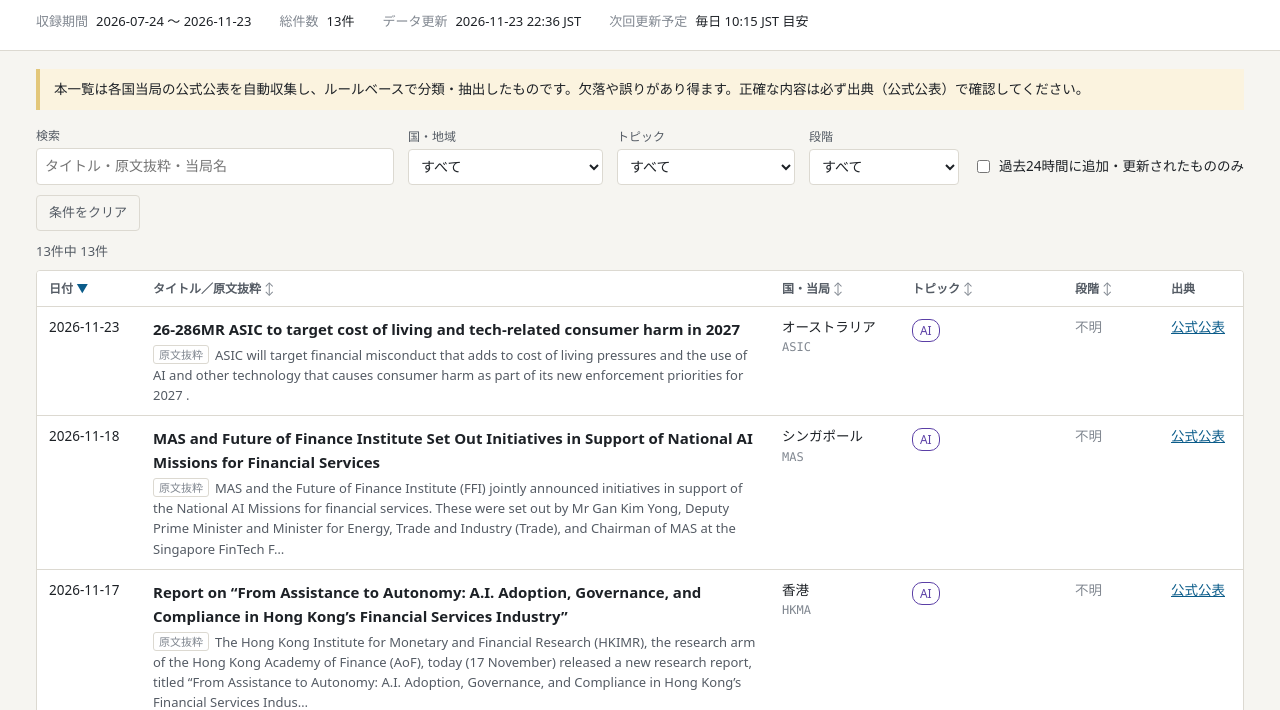
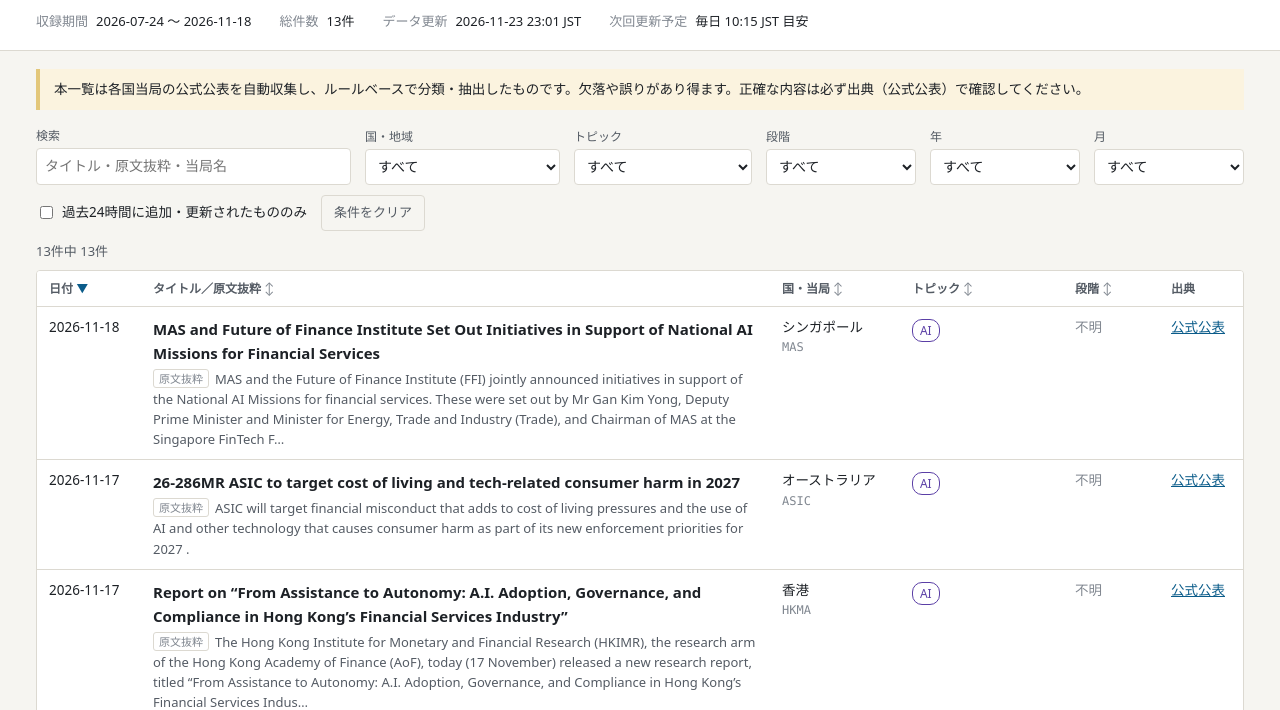
Before and after one commit to jawfishlab/jawfishlab.github.io, a plain HTML site: page reg-watch/index.html in a window 1280 px wide. Shown: the part 90-800 px from the top of the page. Drawn offline with Linux system fonts and the light colour scheme.

Commit message:
data: publish regulation index

```diff
--- a/reg-watch/app.js
+++ b/reg-watch/app.js
@@ -4,6 +4,7 @@
   var DATA_URL = "data/updates.json";
   var PAGE_SIZE = 30;
   var DAY_MS = 24 * 60 * 60 * 1000;
+  var MONTHS = ["01", "02", "03", "04", "05", "06", "07", "08", "09", "10", "11", "12"];
 
   // Display labels only. Classification lives entirely in the JSON.
   var TOPIC_LABELS = {
@@ -39,6 +40,8 @@
     country: document.getElementById("f-country"),
     topic: document.getElementById("f-topic"),
     stage: document.getElementById("f-stage"),
+    year: document.getElementById("f-year"),
+    month: document.getElementById("f-month"),
     recent: document.getElementById("f-recent"),
     reset: document.getElementById("reset"),
     rows: document.getElementById("rows"),
@@ -91,6 +94,17 @@
     });
   }
 
+  // Returns { year: "YYYY", month: "MM" } for a YYYY-MM-DD published_at, or null
+  // when it is missing or cannot be read as a real calendar date.
+  function publishedYearMonth(value) {
+    var m = /^(\d{4})-(\d{2})-(\d{2})$/.exec(value || "");
+    if (!m) return null;
+    var y = +m[1], mo = +m[2], d = +m[3];
+    var date = new Date(Date.UTC(y, mo - 1, d));
+    if (date.getUTCFullYear() !== y || date.getUTCMonth() !== mo - 1 || date.getUTCDate() !== d) return null;
+    return { year: m[1], month: m[2] };
+  }
+
   function searchText(item) {
     return [item.title, item.title_ja || "", item.summary_ja, item.regulator,
       item.country_name, countryLabel(item.country_code)].join("\n").toLowerCase();
@@ -102,6 +116,8 @@
       country: el.country.value,
       topic: el.topic.value,
       stage: el.stage.value,
+      year: el.year.value,
+      month: el.month.value,
       recent: el.recent.checked
     };
   }
@@ -113,6 +129,13 @@
       if (f.country && item.country_code !== f.country) return false;
       if (f.topic && item.topics.indexOf(f.topic) === -1) return false;
       if (f.stage && item.stage !== f.stage) return false;
+      if (f.year || f.month) {
+        // Undated or unparseable items only drop out once a year or month is chosen.
+        var ym = item._ym;
+        if (!ym) return false;
+        if (f.year && ym.year !== f.year) return false;
+        if (f.month && ym.month !== f.month) return false;
+      }
       if (f.recent) {
         var touched = Date.parse(item.updated_at || item.collected_at);
         if (!(touched >= cutoff)) return false;
@@ -232,6 +255,7 @@
   function init(data) {
     state.items = data.items.map(function (item) {
       item._search = searchText(item);
+      item._ym = publishedYearMonth(item.published_at);
       return item;
     });
     setHeader(data);
@@ -243,13 +267,16 @@
     });
     fillSelect(el.topic, Object.keys(TOPIC_LABELS), function (t) { return TOPIC_LABELS[t]; });
     fillSelect(el.stage, Object.keys(STAGE_LABELS), function (s) { return STAGE_LABELS[s]; });
+    fillSelect(el.year, uniq(state.items.map(function (i) { return i._ym && i._ym.year; }).filter(Boolean)).sort().reverse(),
+      function (y) { return y + "年"; });
+    fillSelect(el.month, MONTHS, function (m) { return (+m) + "月"; });
 
     var timer = null;
     el.q.addEventListener("input", function () {
       clearTimeout(timer);
       timer = setTimeout(resetPaging, 120);
     });
-    [el.country, el.topic, el.stage, el.recent].forEach(function (control) {
+    [el.country, el.topic, el.stage, el.year, el.month, el.recent].forEach(function (control) {
       control.addEventListener("change", resetPaging);
     });
     el.reset.addEventListener("click", function () {
@@ -257,6 +284,8 @@
       el.country.value = "";
       el.topic.value = "";
       el.stage.value = "";
+      el.year.value = "";
+      el.month.value = "";
       el.recent.checked = false;
       resetPaging();
     });
--- a/reg-watch/data/updates.json
+++ b/reg-watch/data/updates.json
@@ -1,6 +1,6 @@
 {
   "schema_version": 1,
-  "generated_at": "2026-11-23T13:36:09Z",
+  "generated_at": "2026-11-23T14:01:37Z",
   "item_count": 13,
   "filtered_out_count": 89,
   "sources": [
@@ -35,30 +35,6 @@
   ],
   "items": [
     {
-      "id": "asic_au-d272b5a507b88075",
-      "source_id": "asic_au",
-      "country_code": "AU",
-      "country_name": "Australia",
-      "regulator": "ASIC",
-      "title": "26-286MR ASIC to target cost of living and tech-related consumer harm in 2027",
-      "title_ja": null,
-      "url": "https://www.asic.gov.au/about-asic/news-centre/find-a-media-release/2026-releases/26-286mr-asic-to-target-cost-of-living-and-tech-related-consumer-harm-in-2027",
-      "published_at": "2026-11-23",
-      "collected_at": "2026-11-18T08:34:41Z",
-      "updated_at": "2026-11-23T13:36:09Z",
-      "topics": [
-        "ai"
-      ],
-      "stage": "unknown",
-      "summary_ja": "ASIC will target financial misconduct that adds to cost of living pressures and the use of AI and other technology that causes consumer harm as part of its new enforcement priorities for 2027 .",
-      "summary_method": "extractive",
-      "related_ids": [],
-      "legacy_labels": [
-        "Category: RegulatoryUpdate",
-        "Domain: Banking"
-      ]
-    },
-    {
       "id": "mas_sg-dcf570536c3f73b6",
       "source_id": "mas_sg",
       "country_code": "SG",
@@ -75,6 +51,30 @@
       ],
       "stage": "unknown",
       "summary_ja": "MAS and the Future of Finance Institute (FFI) jointly announced initiatives in support of the National AI Missions for financial services. These were set out by Mr Gan Kim Yong, Deputy Prime Minister and Minister for Energy, Trade and Industry (Trade), and Chairman of MAS at the Singapore FinTech F…",
+      "summary_method": "extractive",
+      "related_ids": [],
+      "legacy_labels": [
+        "Category: RegulatoryUpdate",
+        "Domain: Banking"
+      ]
+    },
+    {
+      "id": "asic_au-d272b5a507b88075",
+      "source_id": "asic_au",
+      "country_code": "AU",
+      "country_name": "Australia",
+      "regulator": "ASIC",
+      "title": "26-286MR ASIC to target cost of living and tech-related consumer harm in 2027",
+      "title_ja": null,
+      "url": "https://www.asic.gov.au/about-asic/news-centre/find-a-media-release/2026-releases/26-286mr-asic-to-target-cost-of-living-and-tech-related-consumer-harm-in-2027",
+      "published_at": "2026-11-17",
+      "collected_at": "2026-11-18T08:34:41Z",
+      "updated_at": "2026-11-23T14:01:37Z",
+      "topics": [
+        "ai"
+      ],
+      "stage": "unknown",
+      "summary_ja": "ASIC will target financial misconduct that adds to cost of living pressures and the use of AI and other technology that causes consumer harm as part of its new enforcement priorities for 2027 .",
       "summary_method": "extractive",
       "related_ids": [],
       "legacy_labels": [
--- a/reg-watch/feed.xml
+++ b/reg-watch/feed.xml
@@ -5,21 +5,21 @@
     <link>https://jawfishlab.com/reg-watch/</link>
     <description>APAC金融規制当局の公式公表のうち、サイバーセキュリティ／AI／個人情報保護に関するものの一覧</description>
     <language>ja</language>
-    <lastBuildDate>Mon, 23 Nov 2026 13:36:09 GMT</lastBuildDate>
-    <item>
-      <title>[AU/ASIC] 26-286MR ASIC to target cost of living and tech-related consumer harm in 2027</title>
-      <link>https://www.asic.gov.au/about-asic/news-centre/find-a-media-release/2026-releases/26-286mr-asic-to-target-cost-of-living-and-tech-related-consumer-harm-in-2027</link>
-      <guid isPermaLink="false">asic_au-d272b5a507b88075</guid>
-      <pubDate>Mon, 23 Nov 2026 00:00:00 GMT</pubDate>
-      <description>ASIC will target financial misconduct that adds to cost of living pressures and the use of AI and other technology that causes consumer harm as part of its new enforcement priorities for 2027 .</description>
-      <category>ai</category>
-    </item>
+    <lastBuildDate>Mon, 23 Nov 2026 14:01:37 GMT</lastBuildDate>
     <item>
       <title>[SG/MAS] MAS and Future of Finance Institute Set Out Initiatives in Support of National AI Missions for Financial Services</title>
       <link>https://www.mas.gov.sg/news/media-releases/2026/mas-and-future-of-finance-institute-set-out-initiatives-in-support-of-national-ai-missions</link>
       <guid isPermaLink="false">mas_sg-dcf570536c3f73b6</guid>
       <pubDate>Wed, 18 Nov 2026 00:00:00 GMT</pubDate>
       <description>MAS and the Future of Finance Institute (FFI) jointly announced initiatives in support of the National AI Missions for financial services. These were set out by Mr Gan Kim Yong, Deputy Prime Minister and Minister for Energy, Trade and Industry (Trade), and Chairman of MAS at the Singapore FinTech F…</description>
+      <category>ai</category>
+    </item>
+    <item>
+      <title>[AU/ASIC] 26-286MR ASIC to target cost of living and tech-related consumer harm in 2027</title>
+      <link>https://www.asic.gov.au/about-asic/news-centre/find-a-media-release/2026-releases/26-286mr-asic-to-target-cost-of-living-and-tech-related-consumer-harm-in-2027</link>
+      <guid isPermaLink="false">asic_au-d272b5a507b88075</guid>
+      <pubDate>Tue, 17 Nov 2026 00:00:00 GMT</pubDate>
+      <description>ASIC will target financial misconduct that adds to cost of living pressures and the use of AI and other technology that causes consumer harm as part of its new enforcement priorities for 2027 .</description>
       <category>ai</category>
     </item>
     <item>
--- a/reg-watch/index.html
+++ b/reg-watch/index.html
@@ -45,6 +45,14 @@
         <span>段階</span>
         <select id="f-stage"><option value="">すべて</option></select>
       </label>
+      <label class="field">
+        <span>年</span>
+        <select id="f-year"><option value="">すべて</option></select>
+      </label>
+      <label class="field">
+        <span>月</span>
+        <select id="f-month"><option value="">すべて</option></select>
+      </label>
       <label class="check">
         <input type="checkbox" id="f-recent">
         <span>過去24時間に追加・更新されたもののみ</span>
```
